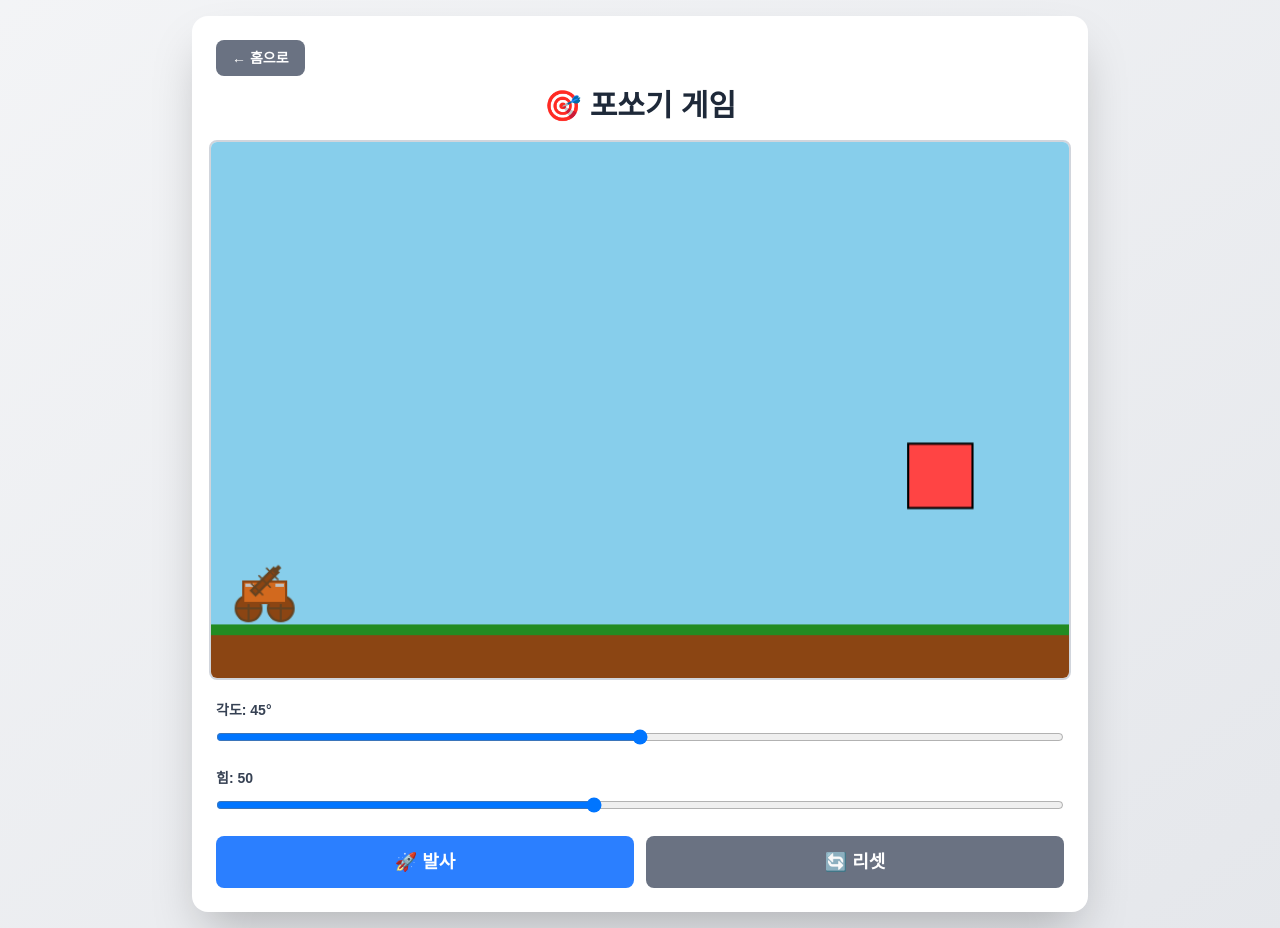
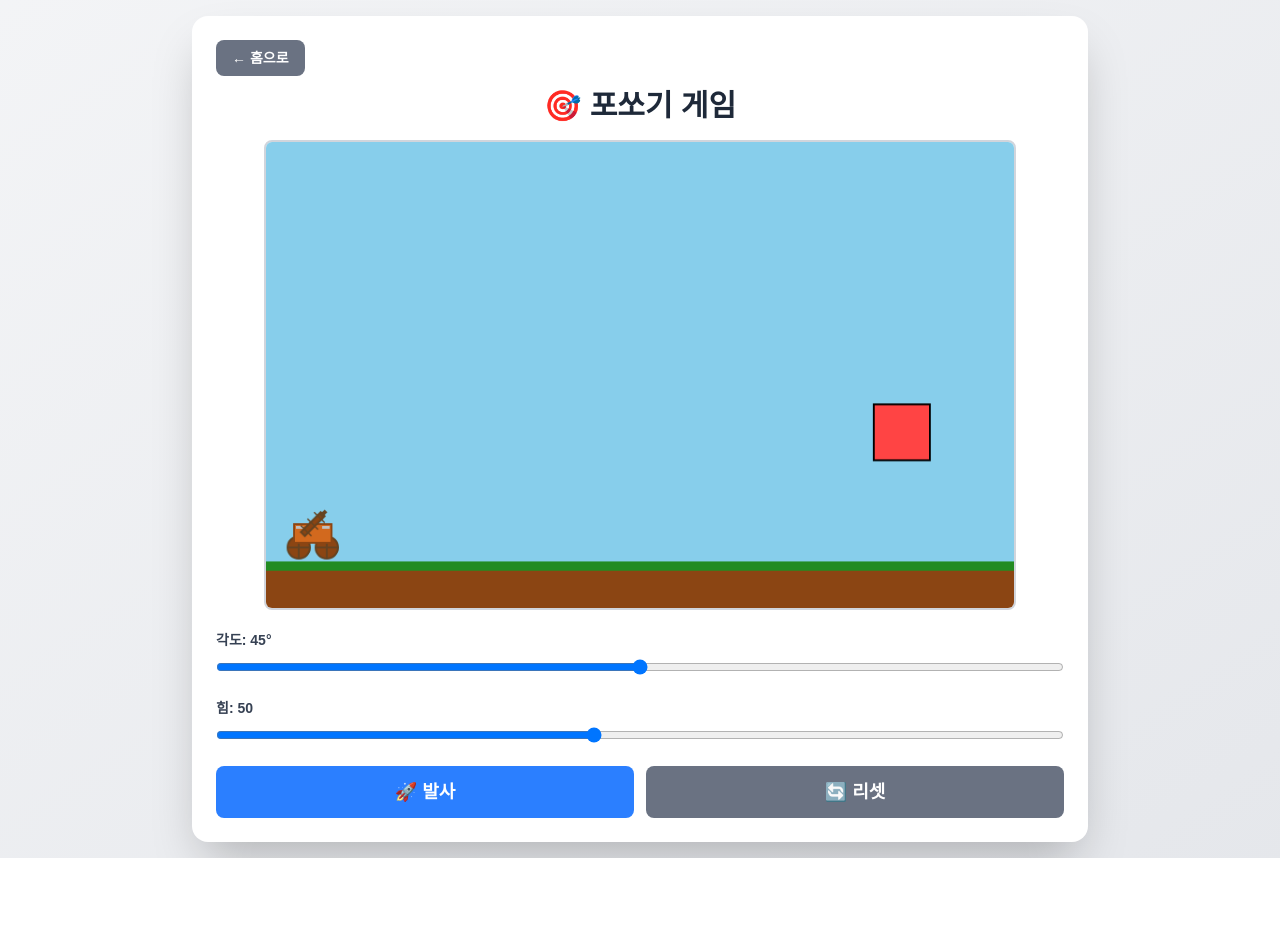
Before and after one commit to btollotus/cal-test-01, a Next.js app: page /cannon in a window 1280 px wide. After the commit the page ends 858 px from the top, so only its background shows below. Built offline with nearby package versions, Linux system fonts and the light colour scheme.

Commit message:
deploy: intro + online stats

```diff
--- a/app/cannon/page.tsx
+++ b/app/cannon/page.tsx
@@ -160,26 +160,46 @@ export default function CannonGame() {
   }));
   const [gameState, setGameState] = useState<'idle' | 'flying' | 'hit' | 'miss'>('idle');
 
-  // ✅ 화면에 맞춘 캔버스 표시 크기
+  // ✅ 캔버스를 담는 래퍼(실제 너비 기준으로 스케일 계산)
+  const wrapRef = useRef<HTMLDivElement | null>(null);
+
+  // ✅ 화면에 맞춘 캔버스 표시 크기 (CSS로만 조절, 내부 해상도는 고정)
   const [viewSize, setViewSize] = useState({ w: CANVAS_WIDTH, h: CANVAS_HEIGHT });
 
   useEffect(() => {
+    const el = wrapRef.current;
+    if (!el) return;
+
     const update = () => {
-      // 상단/하단 UI 공간을 고려해 높이 여유를 둡니다.
-      const maxW = Math.min(window.innerWidth - 24, 980);
-      const maxH = window.innerHeight - 260;
+      // ✅ 카드 안쪽 실제 너비(패딩 제외된 내부 너비) 기준
+      const containerW = el.clientWidth;
 
-      const scale = Math.min(maxW / CANVAS_WIDTH, maxH / CANVAS_HEIGHT);
+      // ✅ 슬라이더/버튼/상단 UI가 차지하는 높이를 빼고 캔버스 영역 확보
+      // (모바일 주소창 변동 고려해서 대략 넉넉히 잡습니다)
+      const maxH = Math.max(240, window.innerHeight - 330);
+
+      const scale = Math.min(containerW / CANVAS_WIDTH, maxH / CANVAS_HEIGHT);
+
+      // 너무 작아지면 조작이 불편하니 하한만 살짝 둡니다.
+      const w = Math.floor(CANVAS_WIDTH * scale);
+      const h = Math.floor(CANVAS_HEIGHT * scale);
 
       setViewSize({
-        w: Math.max(280, Math.floor(CANVAS_WIDTH * scale)),
-        h: Math.max(180, Math.floor(CANVAS_HEIGHT * scale)),
+        w: Math.max(280, w),
+        h: Math.max(180, h),
       });
     };
 
     update();
+
+    const ro = new ResizeObserver(update);
+    ro.observe(el);
+
     window.addEventListener('resize', update);
-    return () => window.removeEventListener('resize', update);
+    return () => {
+      ro.disconnect();
+      window.removeEventListener('resize', update);
+    };
   }, []);
 
   // 초기 목표물 위치 랜덤 생성
@@ -524,14 +544,19 @@ export default function CannonGame() {
           🎯 포쏘기 게임
         </h1>
 
-        <div className="mb-5 flex justify-center">
+        {/* ✅ 여기서 실제 카드 내부 너비 기준으로 캔버스 크기 계산 */}
+        <div ref={wrapRef} className="mb-5 flex justify-center">
           <canvas
             ref={canvasRef}
             width={CANVAS_WIDTH}
             height={CANVAS_HEIGHT}
-            className="rounded-lg border-2 border-gray-300 dark:border-gray-600"
-            // ✅ 실제 표시 크기만 화면에 맞게 자동 조절
-            style={{ width: viewSize.w, height: viewSize.h, touchAction: 'none' }}
+            className="block rounded-lg border-2 border-gray-300 dark:border-gray-600"
+            style={{
+              width: viewSize.w,
+              height: viewSize.h,
+              maxWidth: '100%',
+              touchAction: 'none',
+            }}
           />
         </div>
 
```
